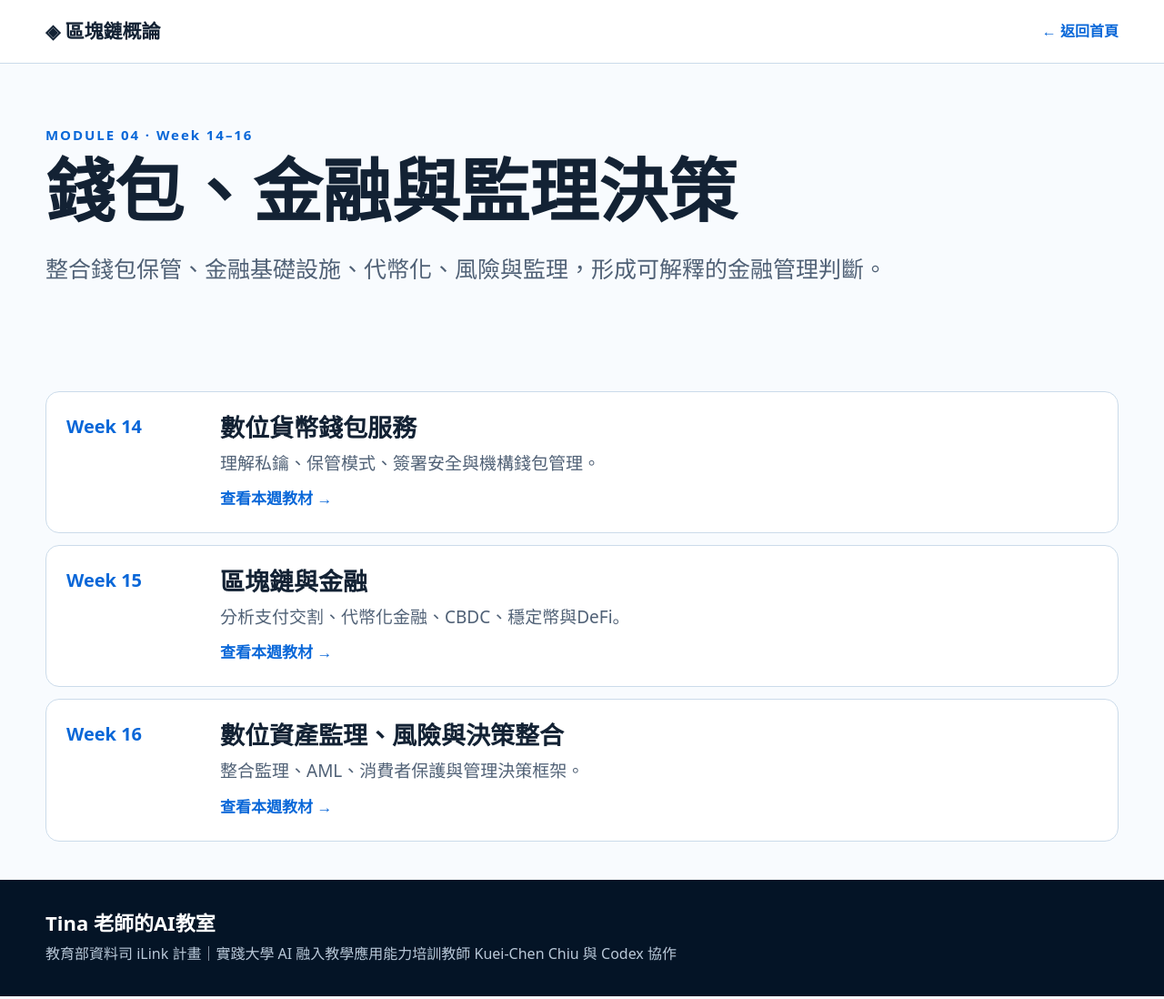
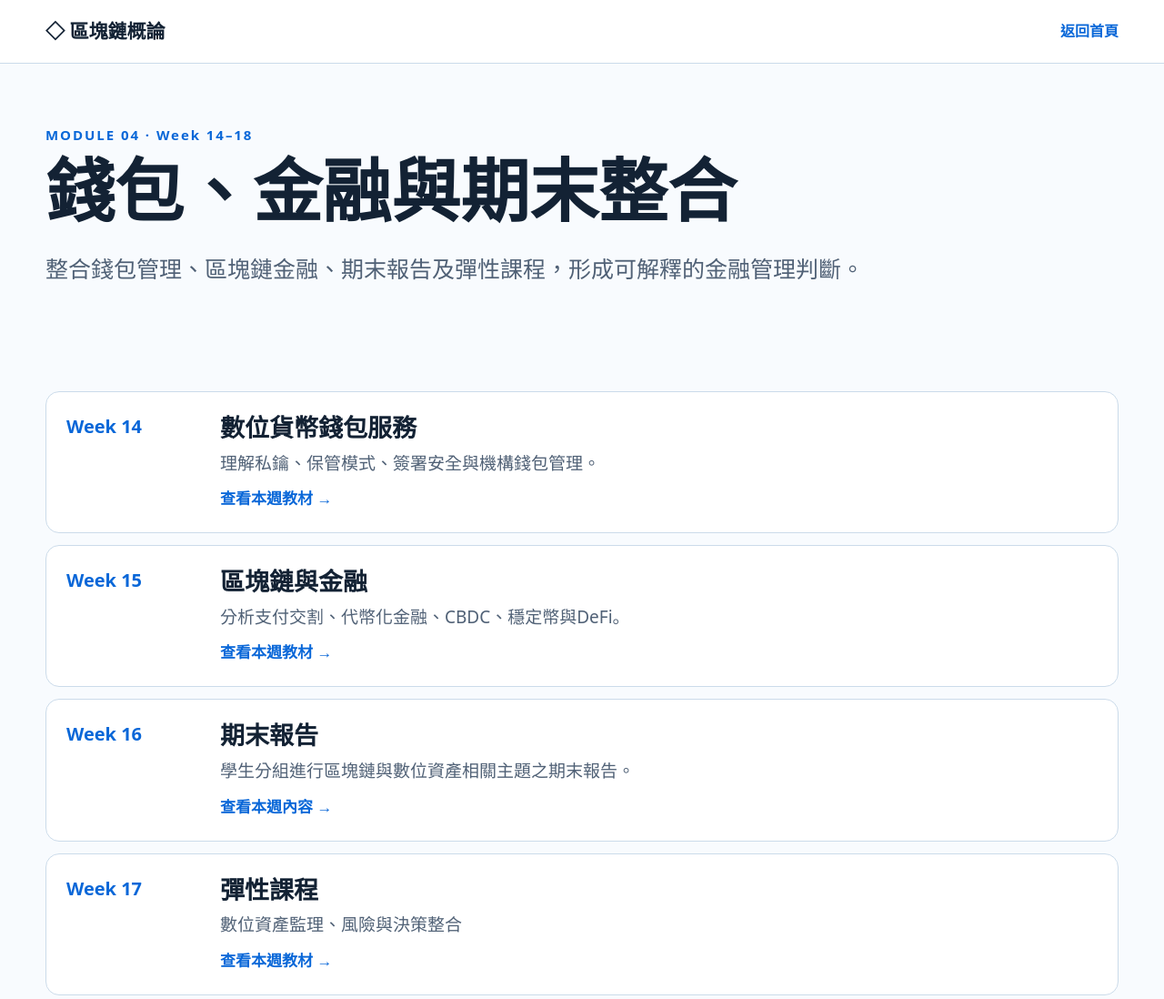
Before and after one commit to tinachiukc/blockchain-course, a plain HTML site: page modules/m4.html in a window 1280 px wide. Shown: the top 1098 px of the page at 91% size. Drawn offline with Linux system fonts and the light colour scheme.

Commit message:
Update m4.html

```diff
--- a/modules/m4.html
+++ b/modules/m4.html
@@ -1 +1,29 @@
-<!doctype html><html lang="zh-Hant"><head><meta charset="utf-8"><meta name="viewport" content="width=device-width,initial-scale=1"><title>錢包、金融與監理決策｜區塊鏈概論</title><link rel="stylesheet" href="../assets/style.css"></head><body><header class="top"><a class="brand" href="../index.html">◈ 區塊鏈概論</a><a class="back" href="../index.html">← 返回首頁</a></header><main><section class="hero wrap"><p class="tag">MODULE 04 · Week 14–16</p><h1>錢包、金融與監理決策</h1><p>整合錢包保管、金融基礎設施、代幣化、風險與監理，形成可解釋的金融管理判斷。</p></section><section class="wrap"><div class="list"><a class="week" href="../weeks/week14.html"><div class="weekno">Week 14</div><div><h2>數位貨幣錢包服務</h2><p>理解私鑰、保管模式、簽署安全與機構錢包管理。</p><span class="more">查看本週教材 →</span></div></a><a class="week" href="../weeks/week15.html"><div class="weekno">Week 15</div><div><h2>區塊鏈與金融</h2><p>分析支付交割、代幣化金融、CBDC、穩定幣與DeFi。</p><span class="more">查看本週教材 →</span></div></a><a class="week" href="../weeks/week16.html"><div class="weekno">Week 16</div><div><h2>數位資產監理、風險與決策整合</h2><p>整合監理、AML、消費者保護與管理決策框架。</p><span class="more">查看本週教材 →</span></div></a></div></section></main><footer><strong>Tina 老師的AI教室</strong><p>教育部資料司 iLink 計畫｜實踐大學 AI 融入教學應用能力培訓教師 Kuei-Chen Chiu 與 Codex 協作</p></footer></body></html>
+<!doctype html>
+<html lang="zh-Hant">
+<head>
+<meta charset="utf-8">
+<meta name="viewport" content="width=device-width,initial-scale=1">
+<title>錢包、金融與期末整合｜區塊鏈概論</title>
+<link rel="stylesheet" href="../assets/style.css">
+</head>
+<body>
+<header class="top"><a class="brand" href="../index.html">◇ 區塊鏈概論</a><a class="back" href="../index.html">返回首頁</a></header>
+<main>
+<section class="hero wrap">
+<p class="tag">MODULE 04 · Week 14–18</p>
+<h1>錢包、金融與期末整合</h1>
+<p>整合錢包管理、區塊鏈金融、期末報告及彈性課程，形成可解釋的金融管理判斷。</p>
+</section>
+<section class="wrap">
+<div class="list">
+<a class="week" href="../weeks/week14.html"><div class="weekno">Week 14</div><div><h2>數位貨幣錢包服務</h2><p>理解私鑰、保管模式、簽署安全與機構錢包管理。</p><span class="more">查看本週教材 →</span></div></a>
+<a class="week" href="../weeks/week15.html"><div class="weekno">Week 15</div><div><h2>區塊鏈與金融</h2><p>分析支付交割、代幣化金融、CBDC、穩定幣與DeFi。</p><span class="more">查看本週教材 →</span></div></a>
+<a class="week" href="../weeks/week16.html"><div class="weekno">Week 16</div><div><h2>期末報告</h2><p>學生分組進行區塊鏈與數位資產相關主題之期末報告。</p><span class="more">查看本週內容 →</span></div></a>
+<a class="week" href="../weeks/week17.html"><div class="weekno">Week 17</div><div><h2>彈性課程</h2><p>數位資產監理、風險與決策整合</p><span class="more">查看本週教材 →</span></div></a>
+<a class="week" href="../weeks/week18.html"><div class="weekno">Week 18</div><div><h2>彈性課程</h2><p>學習反思</p><span class="more">查看本週內容 →</span></div></a>
+</div>
+</section>
+</main>
+<footer><strong>Tina 老師的AI教室</strong><p>教育部資訊 iLink 計畫｜實踐大學 AI 融入教學應用能力培訓教師 Kuei-Chen Chiu 與 Codex 協作</p></footer>
+</body>
+</html>
```
